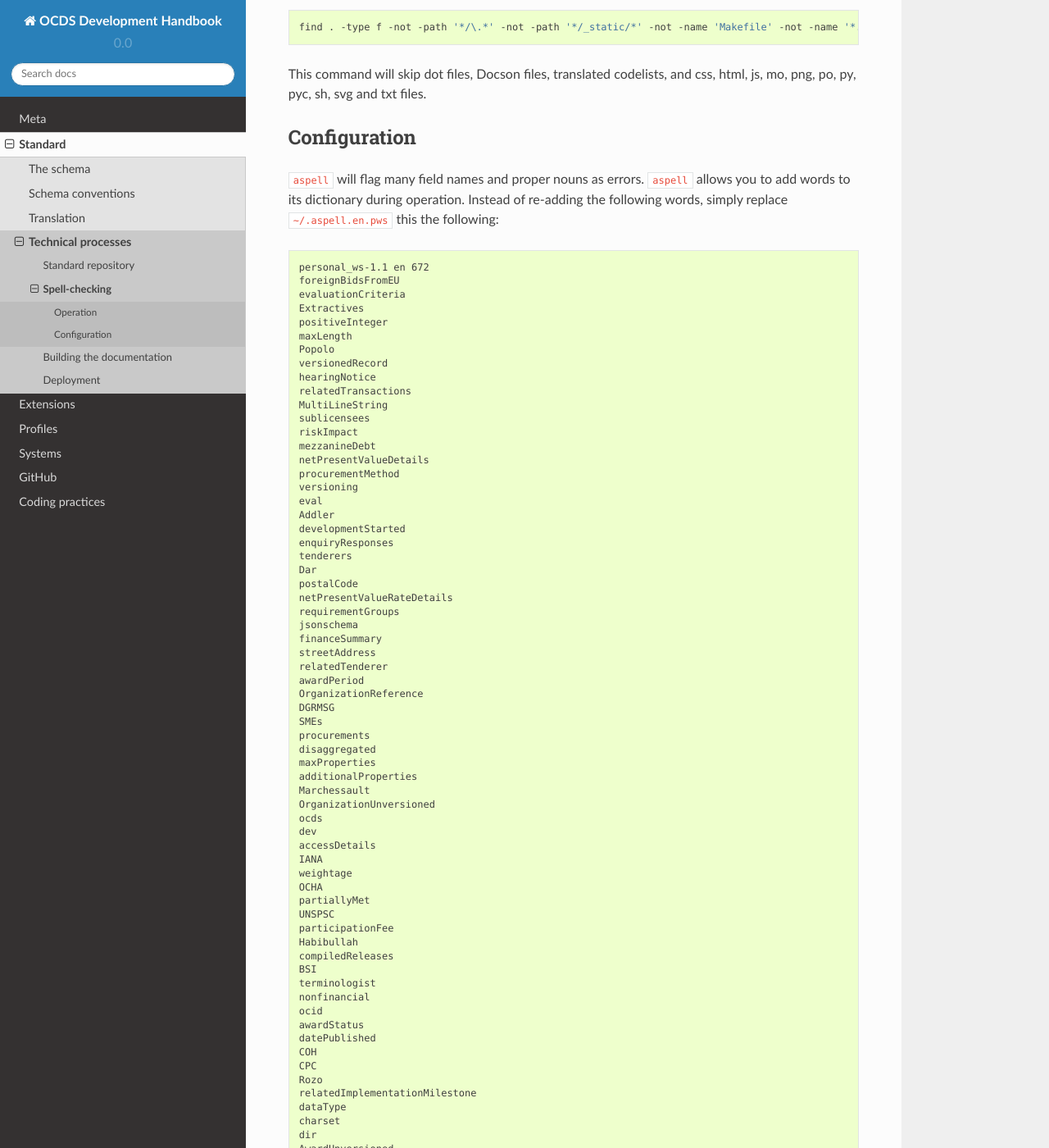
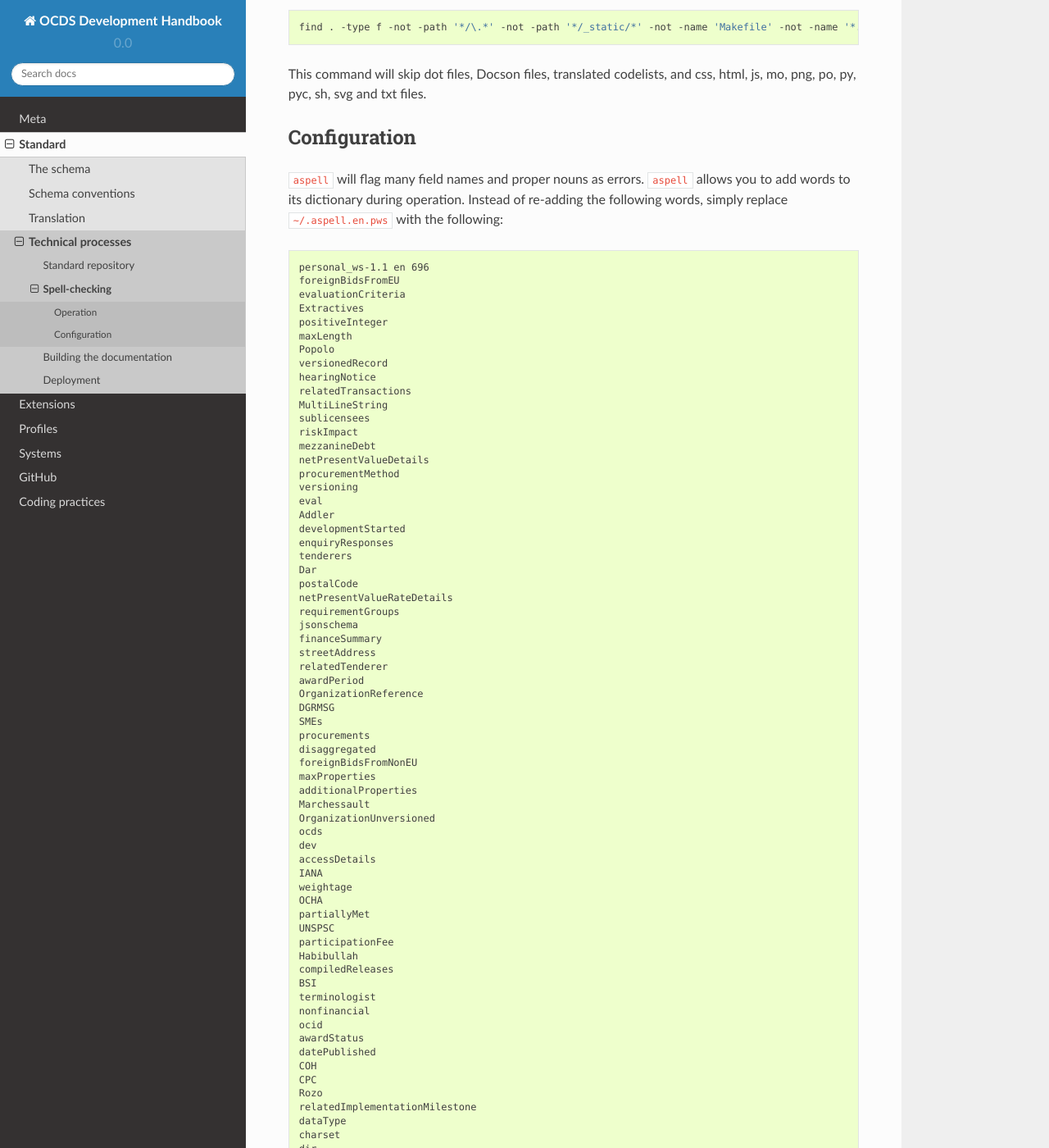
Before and after one commit to open-contracting/standard-development-handbook, a Sphinx documentation site: the page built from docs/standard/technical/spellcheck.md, in a window 1280 px wide and 1400 px high, scrolled down 253 px. Shown: the whole window at 82% size. Built offline with Sphinx 7.4.7 and the Read the Docs theme 2.0.0, drawn with Linux system fonts in a browser that asks for light colours; some of the changed text lies outside the part shown.

Commit message:
Update aspell words and command

````diff
--- a/docs/standard/technical/spellcheck.md
+++ b/docs/standard/technical/spellcheck.md
@@ -5,17 +5,17 @@
 If you have `aspell` installed, run:
 
 ```shell
-find . -type f -not -path '*/\.*' -not -path '*/_static/*' -not -name 'Makefile' -not -name '*.bat' -not -name '*.css' -not -name '*.html' -not -name '*.js' -not -name '*.mo' -not -name '*.png' -not -name '*.po' -not -name '*.py' -not -name '*.pyc' -not -name '*.scss' -not -name '*.sh' -not -name '*.svg' -not -name '*.txt' -exec aspell -H check '{}' ';'
+find . -type f -not -path '*/\.*' -not -path '*/_static/*' -not -name 'Makefile' -not -name '*.bat' -not -name '*.css' -not -name '*.html' -not -name '*.js' -not -name '*.mo' -not -name '*.png' -not -name '*.po' -not -name '*.py' -not -name '*.pyc' -not -name '*.scss' -not -name '*.sh' -not -name '*.svg' -not -name '*.txt' -exec aspell -x -H check '{}' ';'
 ```
 
 This command will skip dot files, Docson files, translated codelists, and css, html, js, mo, png, po, py, pyc, sh, svg and txt files.
 
 ## Configuration
 
-`aspell` will flag many field names and proper nouns as errors. `aspell` allows you to add words to its dictionary during operation. Instead of re-adding the following words, simply replace `~/.aspell.en.pws` this the following:
+`aspell` will flag many field names and proper nouns as errors. `aspell` allows you to add words to its dictionary during operation. Instead of re-adding the following words, simply replace `~/.aspell.en.pws` with the following:
 
 ```text
-personal_ws-1.1 en 672
+personal_ws-1.1 en 696
 foreignBidsFromEU
 evaluationCriteria
 Extractives
````
Also changed, not shown: other parts of docs/standard/technical/spellcheck.md (+27 -1 lines).
